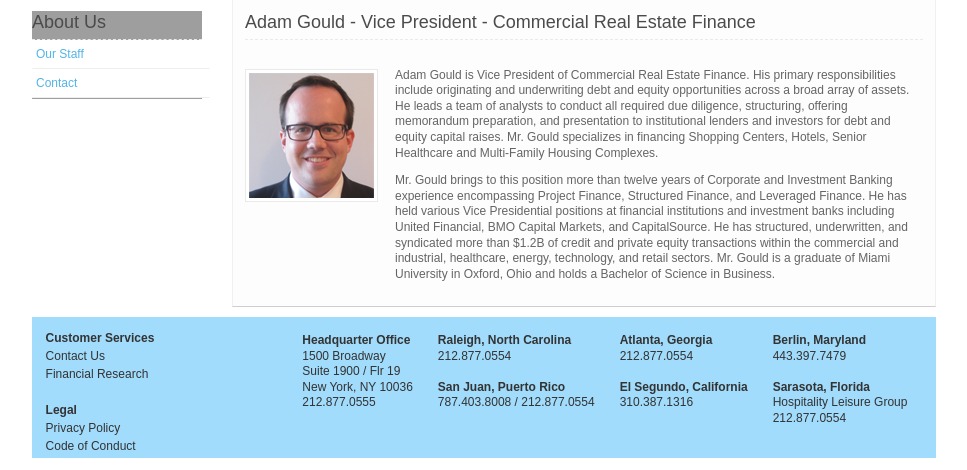
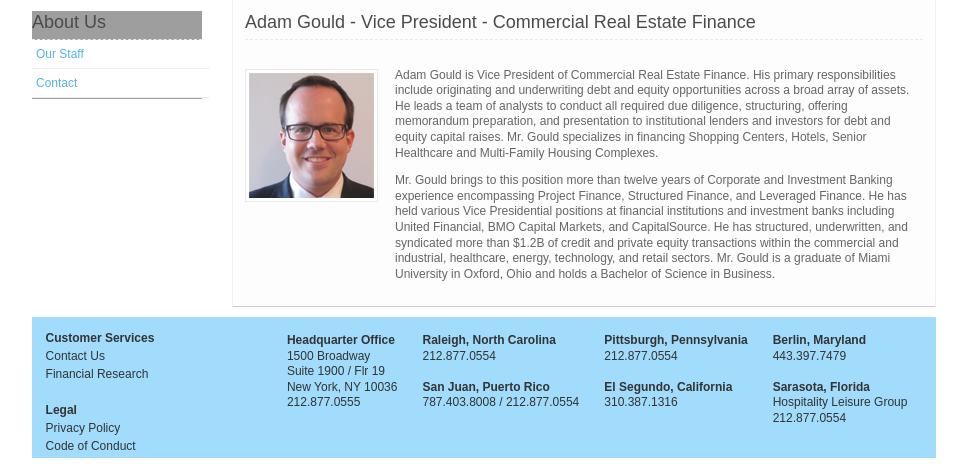
Before and after one commit to solvingtheweb/equiventure, a PHP site: page /agould.php in a window 1280 px wide. Shown: the part 118-588 px from the top of the page, without its empty margins (156-1123 px from the left). Run offline with PHP 8.4, Linux system fonts and the light colour scheme; grey boxes are pictures that could not be loaded.

Commit message:
Added Pittsburgh branch to footer

```diff
--- a/footer.php
+++ b/footer.php
@@ -8,7 +8,7 @@
 			<b>Berlin, Maryland</b><br />443.397.7479<br /><br /><b>Sarasota, Florida</b><br />Hospitality Leisure Group<br />212.877.0554
 		</div>
 		<div class="floatright">
-			<b>Atlanta, Georgia</b><br />212.877.0554<br /><br /><b>El Segundo, California</b><br />310.387.1316<br />
+			<b>Pittsburgh, Pennsylvania</b><br />212.877.0554<br /><br /><b>El Segundo, California</b><br />310.387.1316<br />
 		</div>
 		<div class="floatright">
 			<b>Raleigh, North Carolina</b><br />212.877.0554<br /><br /><b>San Juan, Puerto Rico</b><br />787.403.8008 / 212.877.0554<br />
```
